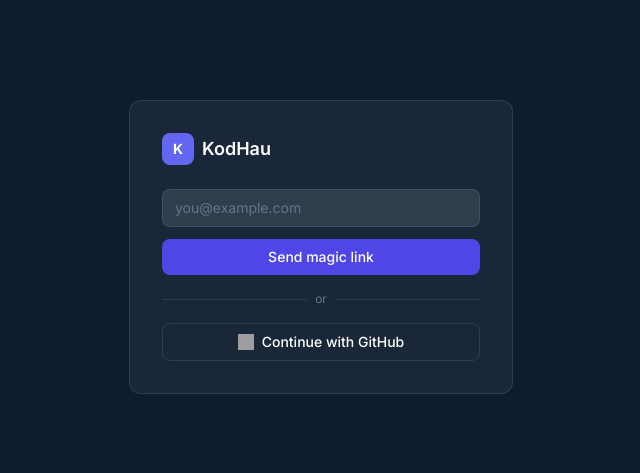
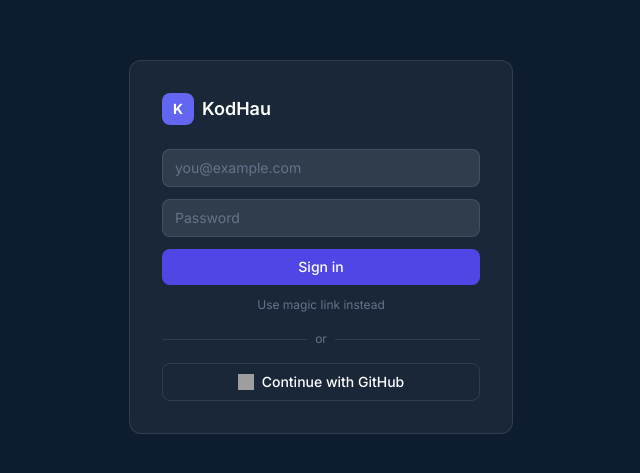
Before and after one commit to mad1081/landing-kodhau, a React (Vite) app in the folder ide/: page /auth in a window 1280 px wide. Shown: the part 153-626 px from the top of the page, without its empty margins (319-959 px from the left). Built offline with nearby package versions, Linux system fonts and the light colour scheme; no server answers; grey boxes are pictures that could not be loaded.

Commit message:
feat(auth): add password login option

```diff
--- a/ide/src/pages/AuthPage.tsx
+++ b/ide/src/pages/AuthPage.tsx
@@ -4,9 +4,20 @@
 
 export function AuthPage() {
   const [email, setEmail] = useState('')
+  const [password, setPassword] = useState('')
+  const [mode, setMode] = useState<'password' | 'magic'>('password')
   const [sent, setSent] = useState(false)
   const [loading, setLoading] = useState(false)
   const [error, setError] = useState('')
+
+  async function handlePassword(e: React.FormEvent) {
+    e.preventDefault()
+    setLoading(true)
+    setError('')
+    const { error } = await supabase.auth.signInWithPassword({ email, password })
+    if (error) setError(error.message)
+    setLoading(false)
+  }
 
   async function handleMagicLink(e: React.FormEvent) {
     e.preventDefault()
@@ -35,6 +46,41 @@
 
         {sent ? (
           <p className="text-slate-300">Check your email — magic link sent to <strong>{email}</strong>.</p>
+        ) : mode === 'password' ? (
+          <>
+            <form onSubmit={handlePassword} className="space-y-3">
+              <input
+                type="email"
+                required
+                placeholder="you@example.com"
+                value={email}
+                onChange={e => setEmail(e.target.value)}
+                className="w-full rounded-lg border border-white/10 bg-white/10 px-3 py-2 text-sm text-white placeholder-slate-500 outline-none focus:border-indigo-500"
+              />
+              <input
+                type="password"
+                required
+                placeholder="Password"
+                value={password}
+                onChange={e => setPassword(e.target.value)}
+                className="w-full rounded-lg border border-white/10 bg-white/10 px-3 py-2 text-sm text-white placeholder-slate-500 outline-none focus:border-indigo-500"
+              />
+              {error && <p className="text-xs text-red-400">{error}</p>}
+              <button
+                type="submit"
+                disabled={loading}
+                className="w-full rounded-lg bg-indigo-600 py-2 text-sm font-medium hover:bg-indigo-500 disabled:opacity-50"
+              >
+                {loading ? 'Signing in…' : 'Sign in'}
+              </button>
+            </form>
+            <button
+              onClick={() => { setMode('magic'); setError('') }}
+              className="mt-3 w-full text-center text-xs text-slate-500 hover:text-slate-300"
+            >
+              Use magic link instead
+            </button>
+          </>
         ) : (
           <>
             <form onSubmit={handleMagicLink} className="space-y-3">
@@ -55,6 +101,14 @@
                 {loading ? 'Sending…' : 'Send magic link'}
               </button>
             </form>
+            <button
+              onClick={() => { setMode('password'); setError('') }}
+              className="mt-3 w-full text-center text-xs text-slate-500 hover:text-slate-300"
+            >
+              Use password instead
+            </button>
+          </>
+        )}
 
         <div className="my-4 flex items-center gap-2 text-xs text-slate-500">
           <span className="flex-1 border-t border-white/10" />
@@ -69,8 +123,6 @@
           <img src={githubLogo} alt="" className="h-4 w-4" />
           Continue with GitHub
         </button>
-          </>
-        )}
       </div>
     </div>
   )
```
Lines whose indentation alone changed are shown as unchanged.
